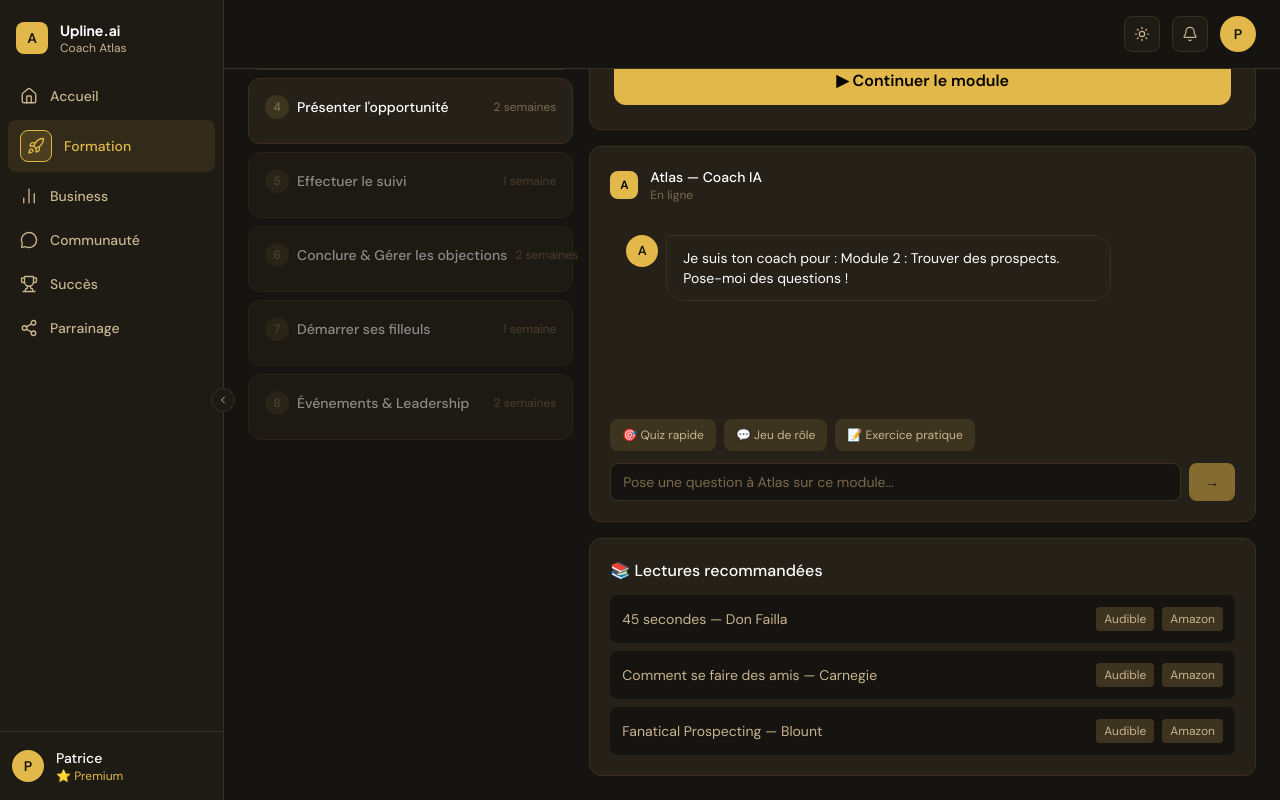
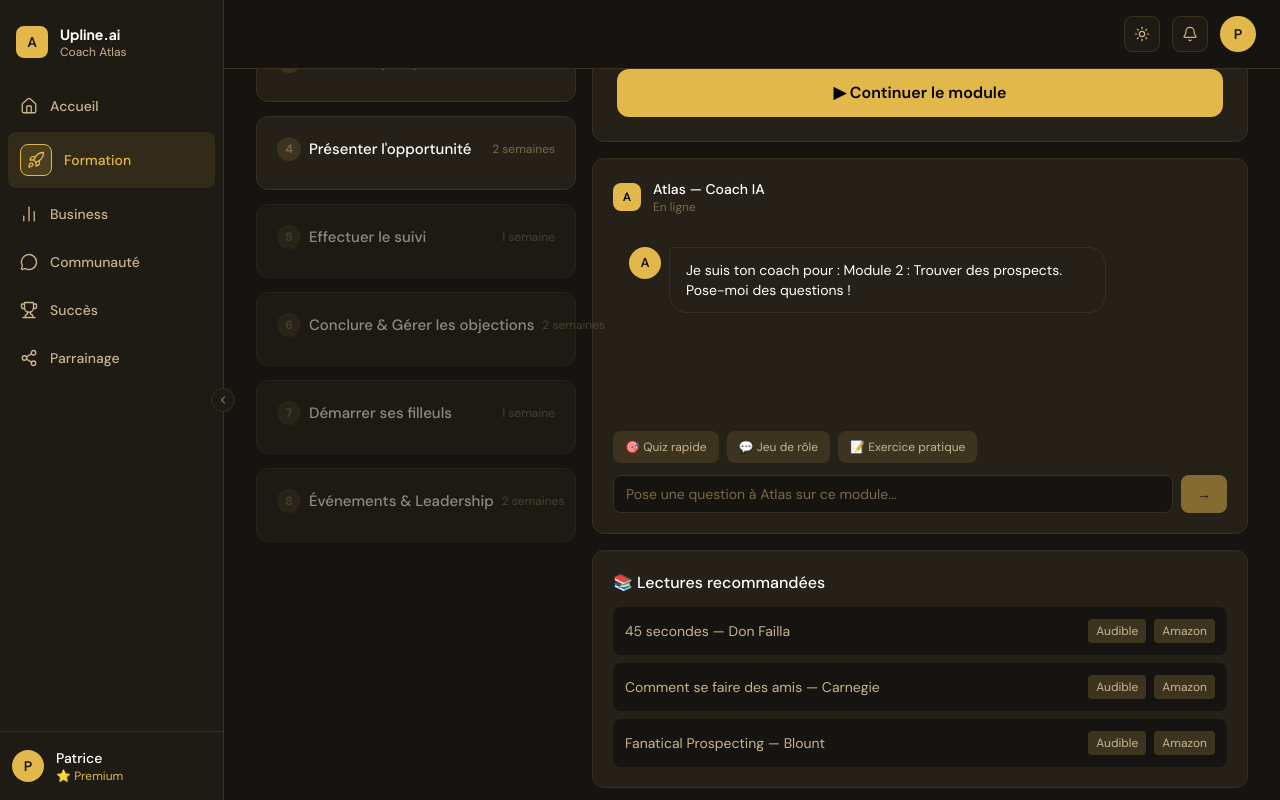
Before and after one commit to Biz4me/upline-dashboard, a Next.js app: page /formation in a window 1280 px wide. Built offline with nearby package versions, Linux system fonts and the light colour scheme.

Commit message:
feat: design aere dashboard espacements genereux

```diff
--- a/src/app/(dashboard)/achievements/page.tsx
+++ b/src/app/(dashboard)/achievements/page.tsx
@@ -204,7 +204,7 @@ export default function Achievements() {
             </div>
           </div>
         </div>
-        <div className="grid grid-cols-3 gap-3">
+        <div className="grid grid-cols-3 gap-5">
           <div className="bg-[var(--bg)] rounded-lg p-3 text-center">
             <div className="text-[#E2B84A] font-bold text-lg">{badgesObtenus.length}</div>
             <div className="text-[var(--text-muted)] text-xs">Badges obtenus</div>
@@ -231,7 +231,7 @@ export default function Achievements() {
         </div>
         <div className="space-y-3">
           {defis.map(d => (
-            <div key={d.id} className="flex flex-col md:flex-row md:items-center gap-2 p-3 bg-[var(--bg)] rounded-lg">
+            <div key={d.id} className="flex flex-col md:flex-row md:items-center gap-2 p-5 bg-[var(--bg)] rounded-lg">
               <div className="flex items-center gap-2">
                 <span
                   className="text-xs px-2 py-1 rounded-full font-semibold flex-shrink-0"
--- a/src/app/(dashboard)/communaute/page.tsx
+++ b/src/app/(dashboard)/communaute/page.tsx
@@ -125,7 +125,7 @@ export default function Communaute() {
 
       {/* Nouveau post */}
       {showPost && (
-        <div className="bg-[var(--bg-card)] border border-[#E2B84A]/30 rounded-xl p-4 text-[var(--text-on-card)]">
+        <div className="bg-[var(--bg-card)] border border-[#E2B84A]/30 rounded-xl p-6 text-[var(--text-on-card)]">
           <textarea
             value={nouveauPost}
             onChange={e => setNouveauPost(e.target.value)}
@@ -190,9 +190,9 @@ export default function Communaute() {
               </div>
             ) : (
               postsFiltres.map(post => (
-                <div key={post.id} className="bg-[var(--bg-card)] border border-[var(--border)] rounded-xl p-5 text-[var(--text-on-card)]">
+                <div key={post.id} className="bg-[var(--bg-card)] border border-[var(--border)] rounded-xl p-6 text-[var(--text-on-card)]">
                   {/* Header post */}
-                  <div className="flex items-center gap-3 mb-3">
+                  <div className="flex items-center gap-3.5 mb-3">
                     <div className="w-8 h-8 rounded-full bg-[#E2B84A]/20 flex items-center justify-center text-[#E2B84A] font-bold text-sm flex-shrink-0">
                       {post.avatar}
                     </div>
--- a/src/app/(dashboard)/formation/page.tsx
+++ b/src/app/(dashboard)/formation/page.tsx
@@ -115,7 +115,7 @@ export default function Formation() {
   const moduleSelectionne = modules.find(m => m.id === moduleActif)
 
   return (
-    <div className="space-y-6">
+    <div className="space-y-8">
       {/* Header */}
       <div className="flex flex-col sm:flex-row sm:items-center sm:justify-between gap-2">
         <div>
@@ -141,7 +141,7 @@ export default function Formation() {
 
       <div className="grid grid-cols-1 lg:grid-cols-3 gap-4">
         {/* Liste modules */}
-        <div className="lg:col-span-1 space-y-2">
+        <div className="lg:col-span-1 space-y-3.5">
           {modules.map((module) => {
             const statut = statutConfig[module.statut]
             const actif = moduleActif === module.id
@@ -149,7 +149,7 @@ export default function Formation() {
               <button
                 key={module.id}
                 onClick={() => module.statut !== 'verrouille' && setModuleActif(module.id)}
-                className={`w-full text-left p-4 rounded-xl border transition-all ${
+                className={`w-full text-left p-5 rounded-xl border transition-all ${
                   actif
                     ? 'bg-[#E2B84A]/10 border-[#E2B84A]/30'
                     : module.statut === 'verrouille'
@@ -166,14 +166,14 @@ export default function Formation() {
                     }`}>
                       {module.statut === 'termine' ? '✓' : module.id}
                     </div>
-                    <span className="text-[var(--text-on-card)] text-sm font-medium truncate">{module.titre}</span>
+                    <span className="text-[var(--text-on-card)] text-[15px] font-medium truncate">{module.titre}</span>
                   </div>
                   <span className="text-[var(--text-muted)] text-xs flex-shrink-0 ml-2">{module.duree}</span>
                 </div>
                 {module.progression > 0 && (
-                  <div className="w-full bg-[var(--gold-muted)] rounded-full h-1 mt-2">
+                  <div className="w-full bg-[var(--gold-muted)] rounded-full h-1.5 mt-2">
                     <div
-                      className="bg-[#E2B84A] h-1 rounded-full"
+                      className="bg-[#E2B84A] h-1.5 rounded-full"
                       style={{width: `${module.progression}%`}}
                     ></div>
                   </div>
--- a/src/app/(dashboard)/layout.tsx
+++ b/src/app/(dashboard)/layout.tsx
@@ -74,7 +74,7 @@ function DashboardInner({ children }: { children: React.ReactNode }) {
             )}
           </div>
         </header>
-        <main className="flex-1 overflow-y-auto p-6 pb-20 md:pb-6">
+        <main className="flex-1 overflow-y-auto p-8 pb-24 md:pb-8">
           {children}
         </main>
       </div>
--- a/src/app/(dashboard)/profil/page.tsx
+++ b/src/app/(dashboard)/profil/page.tsx
@@ -79,7 +79,7 @@ export default function Profil() {
   const societe = memory?.profil?.societe || memory?.profil_detail?.societe
 
   return (
-    <div className="space-y-6 max-w-2xl">
+    <div className="space-y-5 max-w-2xl">
 
       {/* Header */}
       <div>
@@ -118,12 +118,12 @@ export default function Profil() {
       </div>
 
       {/* Barre de complétion */}
-      <div style={{ background: 'var(--bg-card)', border: '1px solid var(--border)', borderRadius: '12px', padding: '16px', marginBottom: '16px' }}>
-        <div style={{ display: 'flex', justifyContent: 'space-between', marginBottom: '8px' }}>
+      <div style={{ background: 'var(--bg-card)', border: '1px solid var(--border)', borderRadius: '12px', padding: '24px', marginBottom: '20px' }}>
+        <div style={{ display: 'flex', justifyContent: 'space-between', marginBottom: '14px' }}>
           <span style={{ color: 'var(--text)', fontWeight: '600', fontSize: '14px' }}>Complétion du profil</span>
           <span style={{ color: 'var(--gold)', fontWeight: '700', fontSize: '14px' }}>{score}%</span>
         </div>
-        <div style={{ background: 'var(--border)', borderRadius: '4px', height: '8px', marginBottom: '8px' }}>
+        <div style={{ background: 'var(--border)', borderRadius: '4px', height: '8px', marginBottom: '14px' }}>
           <div style={{ background: 'var(--gold)', borderRadius: '4px', height: '8px', width: `${score}%`, transition: 'width 0.5s ease' }} />
         </div>
         <p style={{ color: 'var(--text-secondary)', fontSize: '13px', margin: 0 }}>{scoreMessage}</p>
--- a/src/app/globals.css
+++ b/src/app/globals.css
@@ -16,6 +16,20 @@
     --gold-hover: #6B4F0E;
     --gold-muted: #C9A84C;
     --gold-bg: rgba(139,105,20,0.1);
+    --space-xs: 8px;
+    --space-sm: 12px;
+    --space-md: 20px;
+    --space-lg: 32px;
+    --space-xl: 48px;
+    --radius-sm: 8px;
+    --radius-md: 12px;
+    --radius-lg: 16px;
+    --font-size-xs: 11px;
+    --font-size-sm: 13px;
+    --font-size-md: 15px;
+    --font-size-lg: 18px;
+    --font-size-xl: 24px;
+    --font-size-2xl: 32px;
   }
 
   .dark {
--- a/src/components/layout/Sidebar.tsx
+++ b/src/components/layout/Sidebar.tsx
@@ -31,7 +31,7 @@ export default function Sidebar() {
       className="hidden md:flex flex-col h-screen sticky top-0"
     >
       {/* Logo */}
-      <div className="flex items-center gap-3 px-4 py-5 overflow-hidden">
+      <div className="flex items-center gap-3 px-4 py-6 overflow-hidden">
         <div className="w-8 h-8 rounded-lg flex items-center justify-center font-bold text-sm flex-shrink-0"
           style={{ background: 'var(--gold)', color: 'var(--bg)' }}>
           A
@@ -52,7 +52,7 @@ export default function Sidebar() {
             <div key={href} className="relative group">
               <Link
                 href={href}
-                className="flex items-center gap-3 px-3 py-2.5 rounded-lg transition-all"
+                className="flex items-center gap-3 px-3 py-3 rounded-lg transition-all"
                 style={{
                   background: active ? 'var(--gold-bg)' : 'transparent',
                   color: active ? 'var(--gold)' : 'var(--text-secondary)',
```
Also changed, not shown: src/app/(dashboard)/business/page.tsx (+5 -5 lines), src/app/(dashboard)/page.tsx (+6 -6 lines), src/app/(dashboard)/parrainage/page.tsx (+6 -6 lines).
